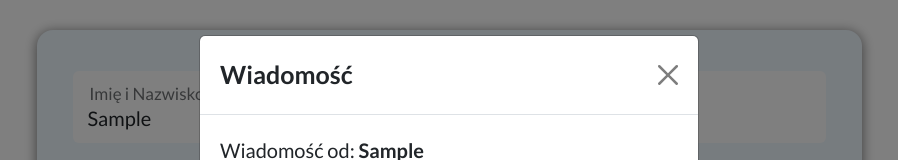
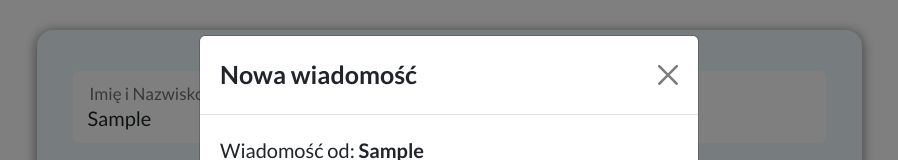
Before and after one commit to ekiljanska/task, a plain HTML site: page index.html in a window 1280 px wide. Both pictures are taken after typing "Sample", "Sample" into the empty fields and a click on the button "Prześlij". Shown: the top 160 px of the page, without its empty margins (191-1089 px from the left). Drawn offline with nearby package versions, Linux system fonts and the light colour scheme.

Commit message:
add info in index.html

```diff
--- a/index.html
+++ b/index.html
@@ -63,7 +63,7 @@
           <div class="modal-dialog modal-dialog-scrollable">
             <div class="modal-content">
               <div class="modal-header">
-                <h5 class="modal-title" id="modal-label">Wiadomość</h5>
+                <h5 class="modal-title" id="modal-label">Nowa wiadomość</h5>
                 <button
                   type="button"
                   class="btn-close dissmiss-modal"
```
